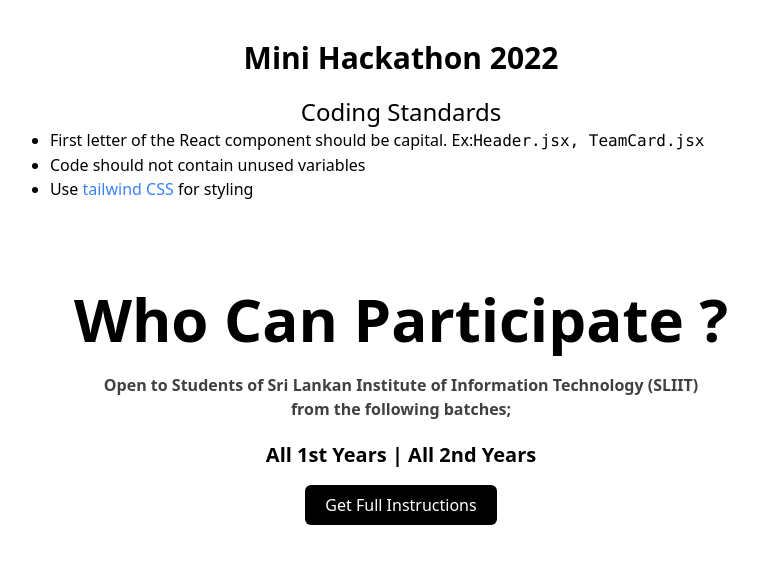
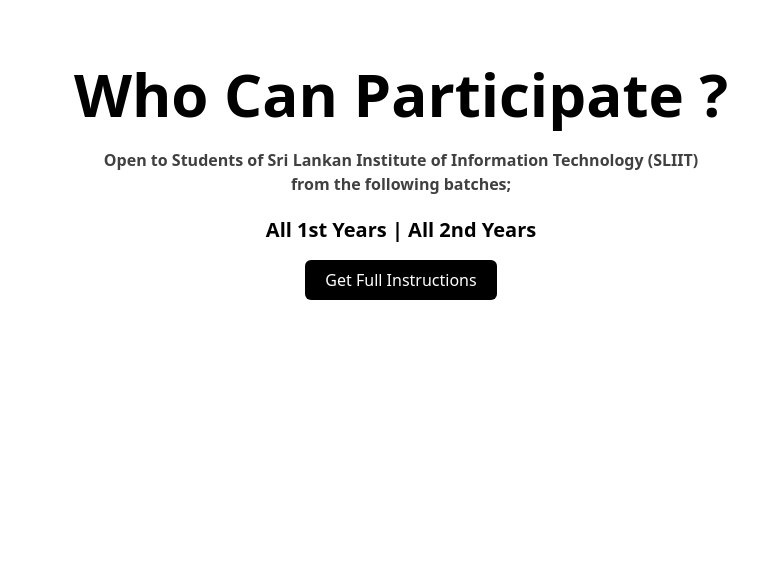
Before and after one commit to ms-club-sliit/minihackathon-2022, a React (Create React App) app: page / in a window 1280 px wide. Shown: the top 564 px of the page, without its empty margins (239-997 px from the left). Built offline with nearby package versions, Linux system fonts and the light colour scheme.

Commit message:
Fixed the structure

```diff
--- a/src/App.js
+++ b/src/App.js
@@ -1,35 +1,10 @@
-import Rules from "./views/rules/Rules";
+import { Rules } from "./views";
 
 function App() {
 	return (
-		<div className="grid place-items-center mt-10">
-			<h1 className="text-3xl font-bold">Mini Hackathon 2022</h1>
-			<h2 className="text-2xl mt-5">Coding Standards</h2>
-			<div className="grid place-items-start">
-				<ul className="list-disc">
-					<li>
-						First letter of the React component should be capital. Ex:
-						<code>Header.jsx, TeamCard.jsx</code>
-					</li>
-					<li>Code should not contain unused variables</li>
-					<li>
-						Use{" "}
-						<a
-							href="https://tailwindui.com/documentation"
-							target="_blank"
-							rel="noreferrer"
-							className="text-blue-500"
-						>
-							tailwind CSS
-						</a>{" "}
-						for styling
-					</li>
-				</ul>
-
-				<br></br>
-				<Rules></Rules>
-			</div>
-		</div>
+		<>
+			<Rules />
+		</>
 	);
 }
 
--- a/src/views/index.js
+++ b/src/views/index.js
@@ -0,0 +1,3 @@
+import Rules from "./rules";
+
+export { Rules };
--- a/src/views/rules/Rules.jsx
+++ b/src/views/rules/index.jsx
@@ -38,4 +38,4 @@
   )
 }
 
-export default Rules
+export default Rules;
```
Also changed, not shown: 1 other file (tests, documents, lock files or other folders).
